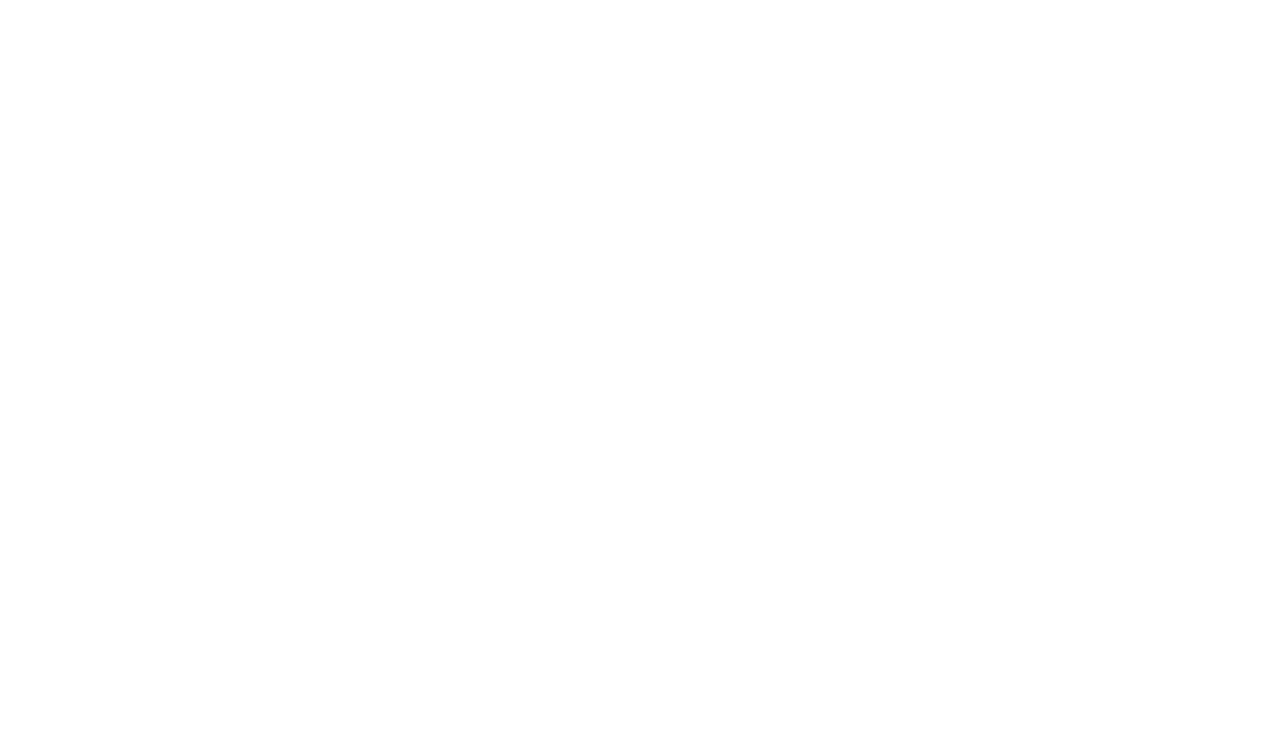
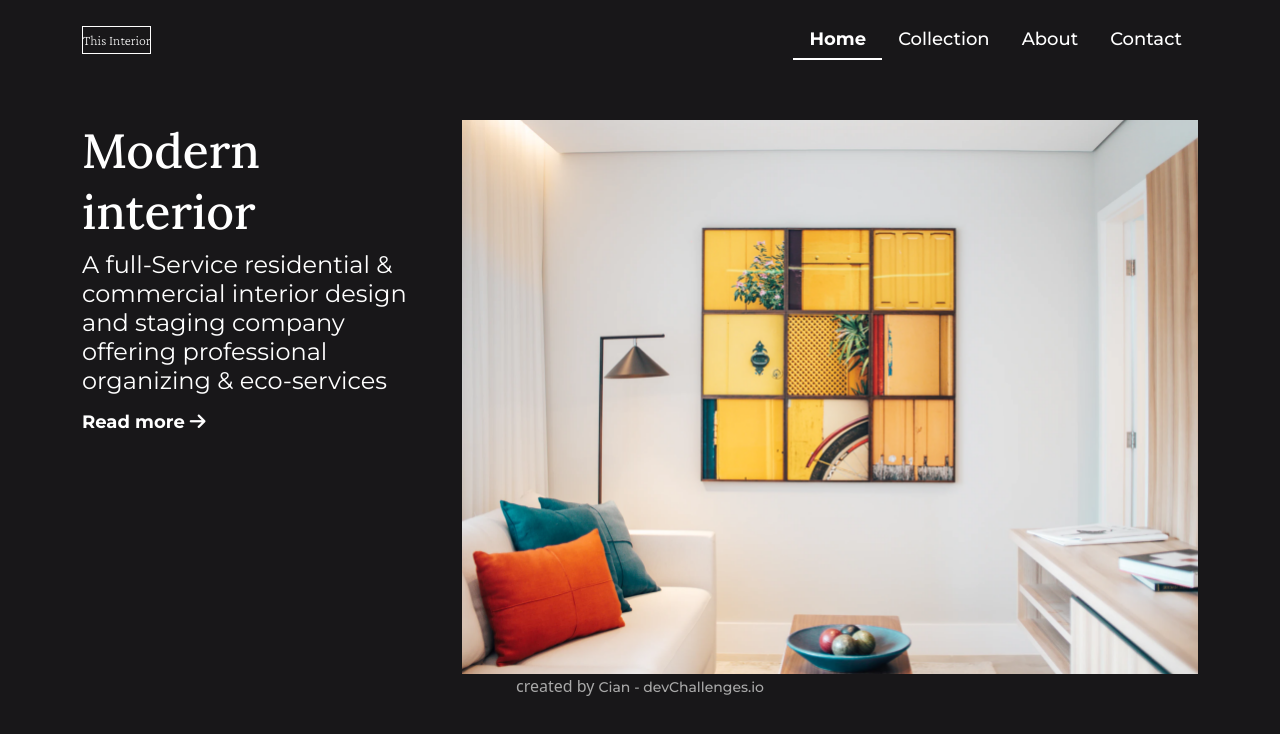
Before and after one commit to ciandevelops/Interior-Design, a website: page index.html in a window 1280 px wide. Drawn offline with nearby package versions, Linux system fonts and the light colour scheme.

Commit message:
main design complete

```diff
--- a/index.html
+++ b/index.html
@@ -4,6 +4,10 @@
     <meta charset="UTF-8" />
     <meta http-equiv="X-UA-Compatible" content="IE=edge" />
     <meta name="viewport" content="width=device-width, initial-scale=1.0" />
+    <script
+      src="https://kit.fontawesome.com/7f2d81d819.js"
+      crossorigin="anonymous"
+    ></script>
     <link rel="preconnect" href="https://fonts.gstatic.com" />
     <link
       href="https://fonts.googleapis.com/css2?family=Crimson+Pro:wght@200&family=Lora:wght@500;700&family=Montserrat:wght@400;500;700&display=swap"
@@ -19,6 +23,50 @@
     <title>Interior Design</title>
   </head>
   <body>
+    <div class="container">
+      <nav class="navbar">
+        <a class="navbar-brand" href="#">This Interior</a>
+        <ul class="nav justify-content-end">
+          <li class="nav-item">
+            <a class="nav-link active" aria-current="page" href="#">Home</a>
+          </li>
+          <li class="nav-item">
+            <a class="nav-link" href="#">Collection</a>
+          </li>
+          <li class="nav-item">
+            <a class="nav-link" href="#">About</a>
+          </li>
+          <li class="nav-item">
+            <a class="nav-link" href="#">Contact</a>
+          </li>
+        </ul>
+      </nav>
+
+      <div class="row">
+        <div class="col-md-4 hero-text">
+          <h1 class="page-header">Modern interior</h1>
+          <p class="blurb">
+            A full-Service residential & commercial interior design and staging
+            company offering professional organizing & eco-services
+          </p>
+          <p class="link">
+            <a class="cta" href="#">
+              Read more <span><i class="fas fa-arrow-right"></i></span>
+            </a>
+          </p>
+        </div>
+        <div class="col-md-8">
+          <img class="img-fluid" src="photo1.png" alt="" />
+        </div>
+      </div>
+
+      <footer>
+        <p>
+          created by <a href="#">Cian - </a>
+          <a href="https://devchallenges.io">devChallenges.io</a>
+        </p>
+      </footer>
+    </div>
     <script
       src="https://cdn.jsdelivr.net/npm/bootstrap@5.0.1/dist/js/bootstrap.bundle.min.js"
       integrity="sha384-gtEjrD/SeCtmISkJkNUaaKMoLD0//ElJ19smozuHV6z3Iehds+3Ulb9Bn9Plx0x4"
--- /dev/null
+++ b/package.json
@@ -0,0 +1,5 @@
+{
+  "dependencies": {
+    "@fortawesome/fontawesome-free": "^5.15.3"
+  }
+}
--- a/style.css
+++ b/style.css
@@ -3,3 +3,100 @@
   margin: 0;
   padding: 0;
 }
+
+:root {
+  --primary-color: #ffffff;
+  --background-color: #181719;
+}
+
+body {
+  background-color: var(--background-color);
+  color: var(--primary-color);
+}
+
+.container {
+  height: 100vh;
+}
+
+.navbar {
+  padding-top: 20px;
+  padding-bottom: 60px;
+}
+/* Typography */
+.navbar-brand {
+  border: solid 1px white;
+  font-family: Crimson Pro;
+  font-style: normal;
+  font-weight: 200;
+  font-size: 14px;
+  line-height: 16px;
+  color: var(--primary-color);
+}
+
+.nav-link {
+  font-family: Montserrat;
+  font-style: normal;
+  font-weight: 500;
+  font-size: 18px;
+  line-height: 22px;
+  color: var(--primary-color);
+}
+
+.active {
+  font-family: Montserrat;
+  font-style: normal;
+  font-weight: bold;
+  font-size: 18px;
+  line-height: 22px;
+  border-bottom: 2px solid white;
+}
+
+.page-header {
+  font-family: Lora;
+  font-style: normal;
+  font-weight: 500;
+  font-size: 48px;
+  line-height: 61px;
+}
+
+.blurb {
+  font-family: Montserrat;
+  font-style: normal;
+  font-weight: normal;
+  font-size: 24px;
+  line-height: 29px;
+}
+
+.link {
+  font-family: Montserrat;
+  font-style: normal;
+  font-weight: bold;
+  font-size: 18px;
+  line-height: 22px;
+  color: var(--primary-color);
+}
+
+p a {
+  text-decoration: none;
+  color: var(--primary-color);
+}
+
+p a:hover {
+  color: inherit;
+}
+
+/* Footer */
+footer {
+  text-align: center;
+  color: #a9a9a9;
+}
+
+footer p a {
+  font-family: Montserrat;
+  font-style: normal;
+  font-weight: 500;
+  font-size: 14px;
+  line-height: 17px;
+  text-decoration: none;
+  color: inherit;
+}
```
Also changed, not shown: 1 other file.
